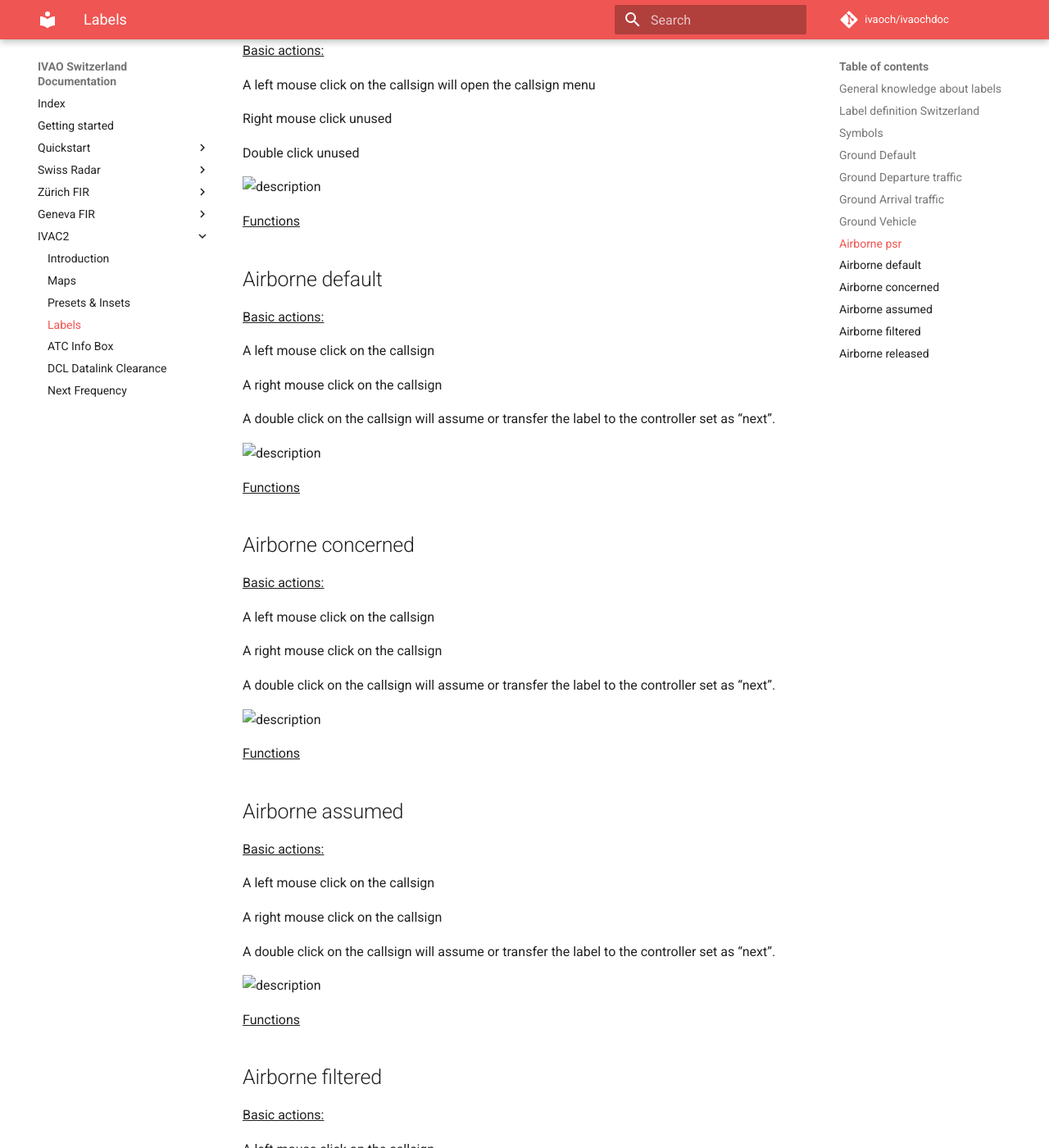
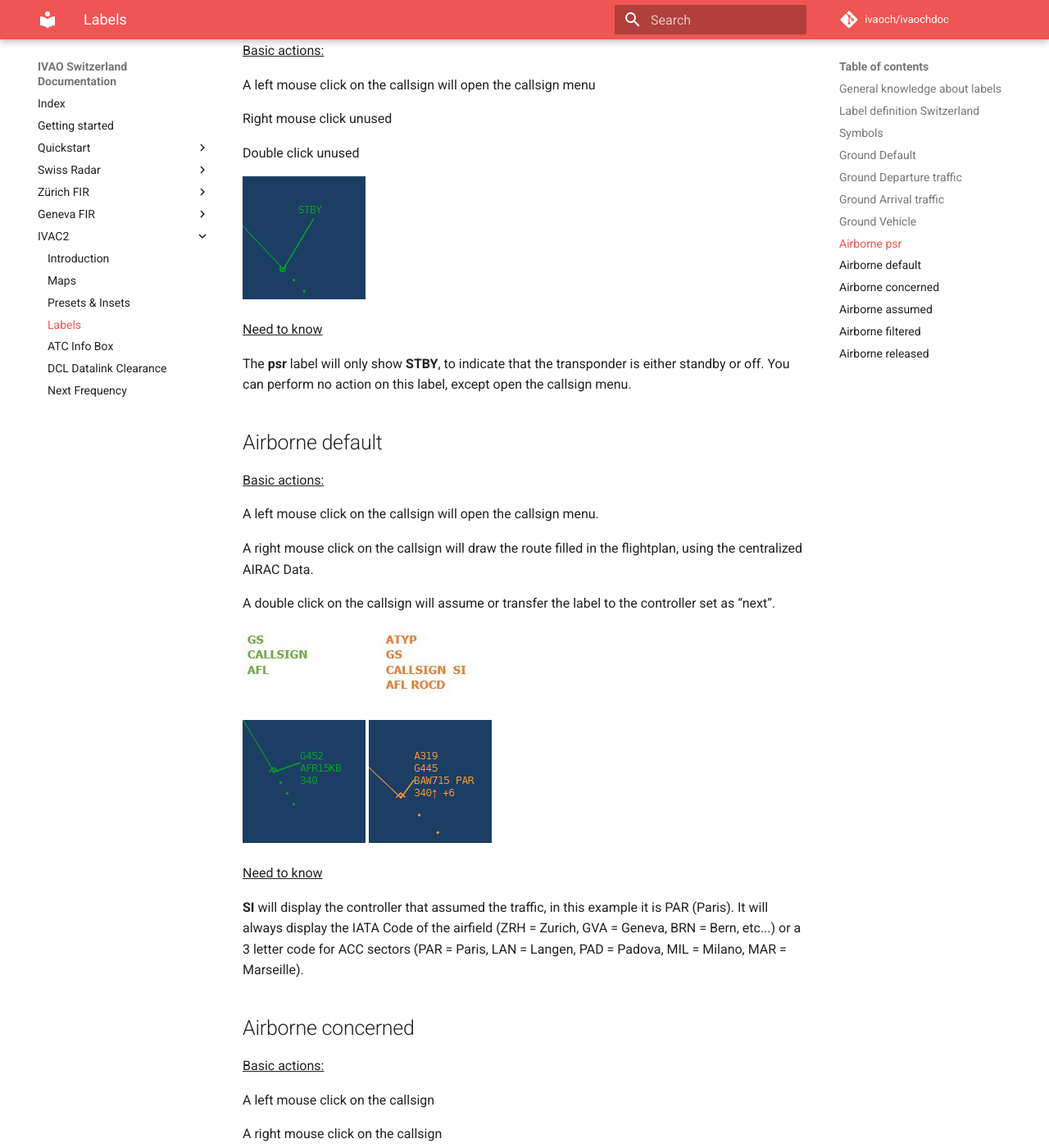
Before and after one commit to ivaoch/ivaochdoc, an MkDocs documentation site: the page built from docs/ivac2/labels.md, in a window 1280 px wide and 1400 px high, scrolled down 3637 px. Shown: the whole window at 82% size. Built offline with MkDocs 1.6.1 and Material for MkDocs 9.7.7, drawn with Linux system fonts in a browser that asks for light colours; comment, search, counter and statistics services are not loaded; old or Windows-style settings are respelled for this version of MkDocs; some of the changed text lies outside the part shown.

Commit message:
labels cont'd

```diff
--- a/docs/ivac2/labels.md
+++ b/docs/ivac2/labels.md
@@ -79,7 +79,7 @@ A double click on the callsign will assume or transfer the label to the controll
 
 ![Ground Departure](labels/ground_dep.jpg)
 
-<u>Functions</u>
+<u>Need to know</u>
 
 **RWY**, **SID** and **ASSR** are filled in automatically as soon as you use the DCL Tool (Datalink clearance).
 
@@ -101,7 +101,7 @@ A double click on the callsign will assume or transfer the label to the controll
 
 ![Ground Arrival](labels/ground_arr.jpg)
 
-<u>Functions</u>
+<u>Need to know</u>
 
 **AGATE** is optional, you can fill it in if you want but it is not mandatory.
 
@@ -121,23 +121,29 @@ Right mouse click unused
 
 Double click unused
 
-![description](???.jpg)
+<img src="airborne_psr.jpg">
 
-<u>Functions</u>
+<u>Need to know</u>
+
+The **psr** label will only show **STBY**, to indicate that the transponder is either standby or off. You can perform no action on this label, except open the callsign menu.
 
 ##Airborne default
 
 <u>Basic actions:</u>
 
-A left mouse click on the callsign
+A left mouse click on the callsign will open the callsign menu.
 
-A right mouse click on the callsign
+A right mouse click on the callsign will draw the route filled in the flightplan, using the centralized AIRAC Data.
 
 A double click on the callsign will assume or transfer the label to the controller set as “next”.
 
-![description](???.jpg)
+<img src="airborne_def_format.jpg">
 
-<u>Functions</u>
+<img src="airborne_def.jpg"> <img src="airborne_def_ex.jpg">
+
+<u>Need to know</u>
+
+**SI** will display the controller that assumed the traffic, in this example it is PAR (Paris). It will always display the IATA Code of the airfield (ZRH = Zurich, GVA = Geneva, BRN = Bern, etc...) or a 3 letter code for ACC sectors (PAR = Paris, LAN = Langen, PAD = Padova, MIL = Milano, MAR = Marseille).
 
 ##Airborne concerned
 
@@ -151,7 +157,7 @@ A double click on the callsign will assume or transfer the label to the controll
 
 ![description](???.jpg)
 
-<u>Functions</u>
+<u>Need to know</u>
 
 ##Airborne assumed
 
@@ -165,7 +171,7 @@ A double click on the callsign will assume or transfer the label to the controll
 
 ![description](???.jpg)
 
-<u>Functions</u>
+<u>Need to know</u>
 
 ##Airborne filtered
 
@@ -179,7 +185,7 @@ A double click on the callsign will assume or transfer the label to the controll
 
 ![description](???.jpg)
 
-<u>Functions</u>
+<u>Need to know</u>
 
 ##Airborne released
 
@@ -194,4 +200,4 @@ A double click on the callsign will assume or transfer the label to the controll
 
 ![description](???.jpg)
 
-<u>Functions</u>
+<u>Need to know</u>
```
Also changed, not shown: docs/ivac2/labels/airborne_def.jpg (added), docs/ivac2/labels/airborne_def_ex.jpg (added), docs/ivac2/labels/airborne_def_format.jpg (added), docs/ivac2/labels/airborne_psr.jpg (added).
